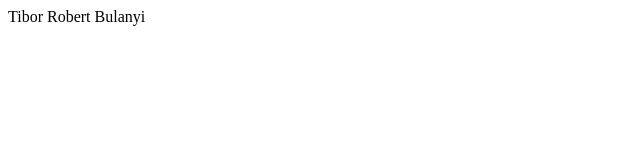
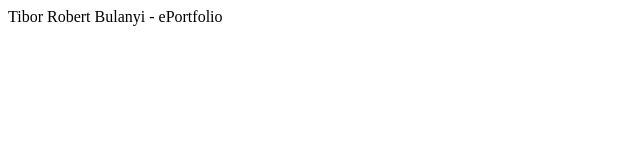
Before and after one commit to tibitzu/My-Profile, a plain HTML site: page index.html in a window 1280 px wide. Shown: the full height of the page, 0-640 px from the left. Drawn offline with Linux system fonts and the light colour scheme.

Commit message:
Edited html, added the title

```diff
--- a/index.html
+++ b/index.html
@@ -3,6 +3,6 @@
     <title>My Profile</title>
 </head>
 <body>
-    <p>Tibor Robert Bulanyi<p>
+    <p>Tibor Robert Bulanyi - ePortfolio<p>
 </body>
 </html>
```
